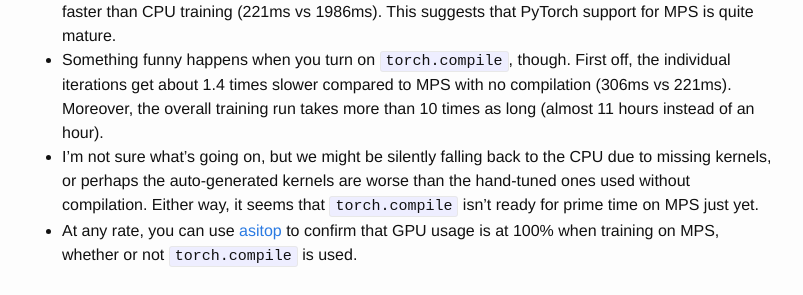
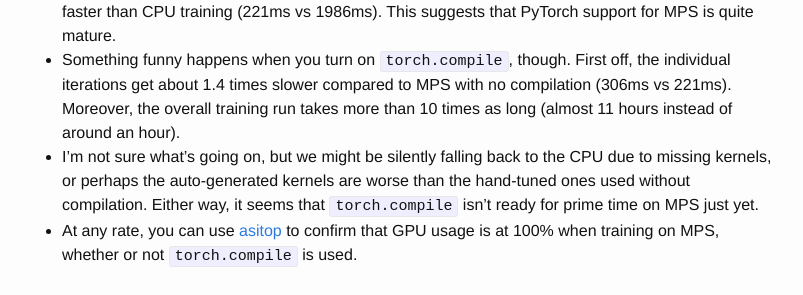
Before and after one commit to vglazer/vglazer.github.io, a Jekyll site: the page built from _posts/2025-09-16-state-of-training-on-metal.md, in a window 1280 px wide and 900 px high, scrolled down 2951 px. Shown: the part 394-689 px from the top of the window, without its empty margins (238-1041 px from the left). Built offline with Jekyll 4.4.1, drawn with Linux system fonts in a browser that asks for light colours; nearby versions of some CDN libraries.

Commit message:
Minor rewording

```diff
--- a/_posts/2025-09-16-state-of-training-on-metal.md
+++ b/_posts/2025-09-16-state-of-training-on-metal.md
@@ -118,6 +118,6 @@ iter 50: loss 2.5237, time 2003.05ms, mfu 0.19%
 ### Some Observations
 
 - Based on iterations 10-50, MPS training without `torch.compile` is almost an order of magnitude faster than CPU training (221ms vs 1986ms). This suggests that PyTorch support for MPS is quite mature.
-- Something funny happens when you turn on `torch.compile`, though. First off, the individual iterations get about 1.4 times slower compared to MPS with no compilation (306ms vs 221ms). Moreover, the overall training run takes more than 10 times as long (almost 11 hours instead of an hour).
+- Something funny happens when you turn on `torch.compile`, though. First off, the individual iterations get about 1.4 times slower compared to MPS with no compilation (306ms vs 221ms). Moreover, the overall training run takes more than 10 times as long (almost 11 hours instead of around an hour).
 - I'm not sure what's going on, but we might be silently falling back to the CPU due to missing kernels, or perhaps the auto-generated kernels are worse than the hand-tuned ones used without compilation. Either way, it seems that `torch.compile` isn't ready for prime time on MPS just yet.
 - At any rate, you can use [asitop](https://github.com/tlkh/asitop) to confirm that GPU usage is at 100% when training on MPS, whether or not `torch.compile` is used.
```
